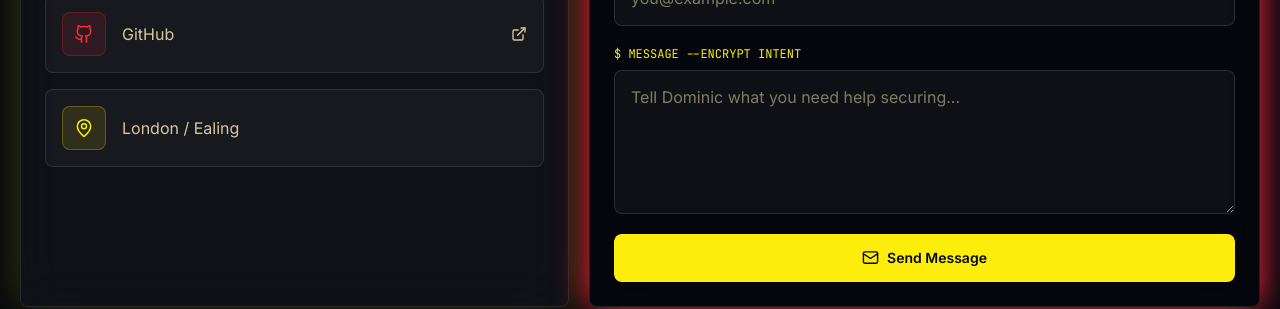
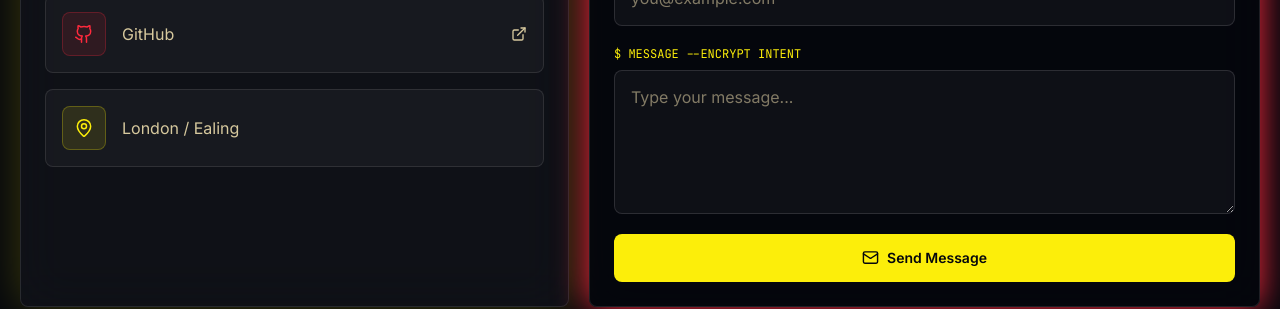
Before and after one commit to dom4570/dominic-boban-portfolio, a React (Vite) app: page / in a window 1280 px wide. Shown: the part 7683-7992 px from the top of the page. Built offline with nearby package versions, Linux system fonts and the light colour scheme.

Commit message:
Simplify contact message placeholder

```diff
--- a/src/App.tsx
+++ b/src/App.tsx
@@ -876,7 +876,7 @@ function Contact() {
                 <input name="email" value={email} onChange={(event) => setEmail(event.target.value)} type="email" className="terminal-input" placeholder="you@example.com" required />
               </TerminalLabel>
               <TerminalLabel label="$ message --encrypt intent">
-                <textarea name="message" value={message} onChange={(event) => setMessage(event.target.value)} className="terminal-input min-h-36 resize-y" placeholder="Tell Dominic what you need help securing..." required />
+                <textarea name="message" value={message} onChange={(event) => setMessage(event.target.value)} className="terminal-input min-h-36 resize-y" placeholder="Type your message..." required />
               </TerminalLabel>
               {formStatus === "success" && (
                 <p className="rounded-md border border-signal/30 bg-signal/10 px-4 py-3 font-mono text-xs uppercase leading-5 text-signal">
```
